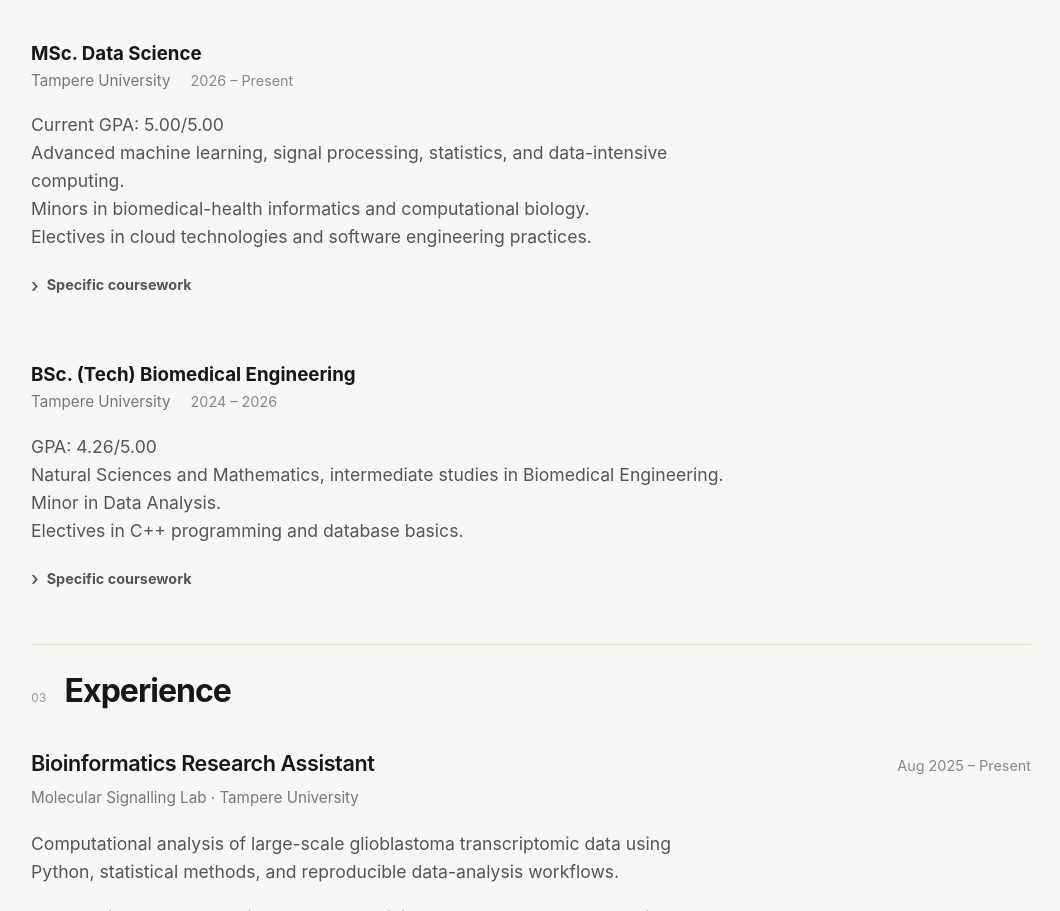
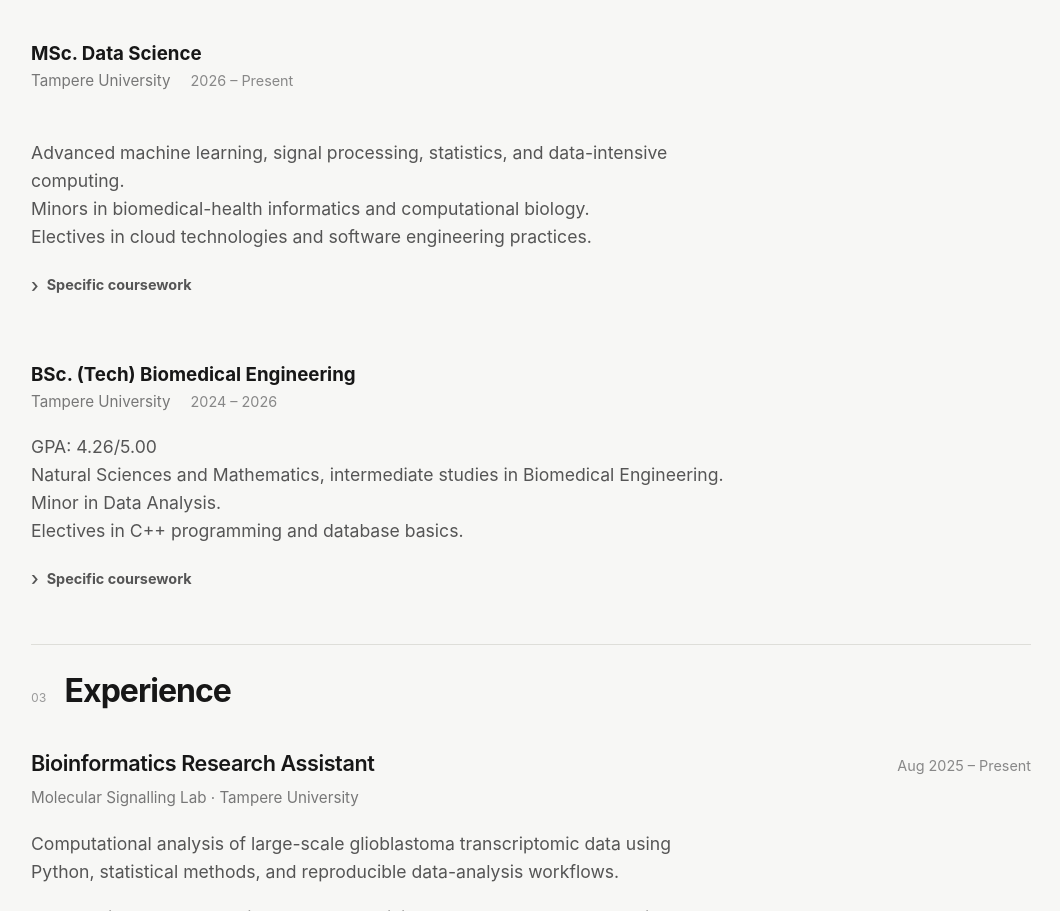
Before and after one commit to namtu06/namtu06.github.io, a plain HTML site: page index.html in a window 1280 px wide. Shown: the part 972-1883 px from the top of the page, without its empty margins (109-1169 px from the left). Drawn offline with Linux system fonts and the light colour scheme.

Commit message:
update GPA

```diff
--- a/index.html
+++ b/index.html
@@ -127,7 +127,7 @@
                 </div>
 
                 <p>
-                    Current GPA: 5.00/5.00
+
                     <br/>
                     Advanced machine learning, signal processing, statistics,
                     and data-intensive computing.
```
